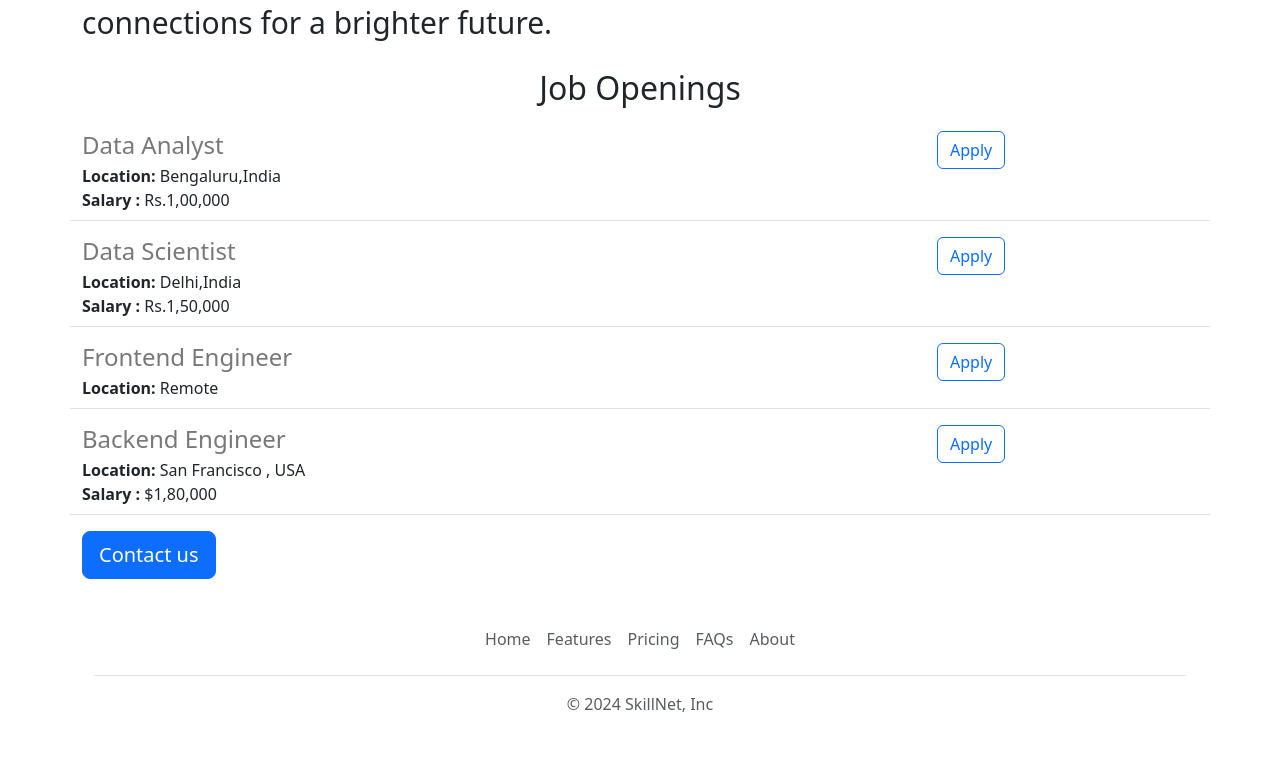
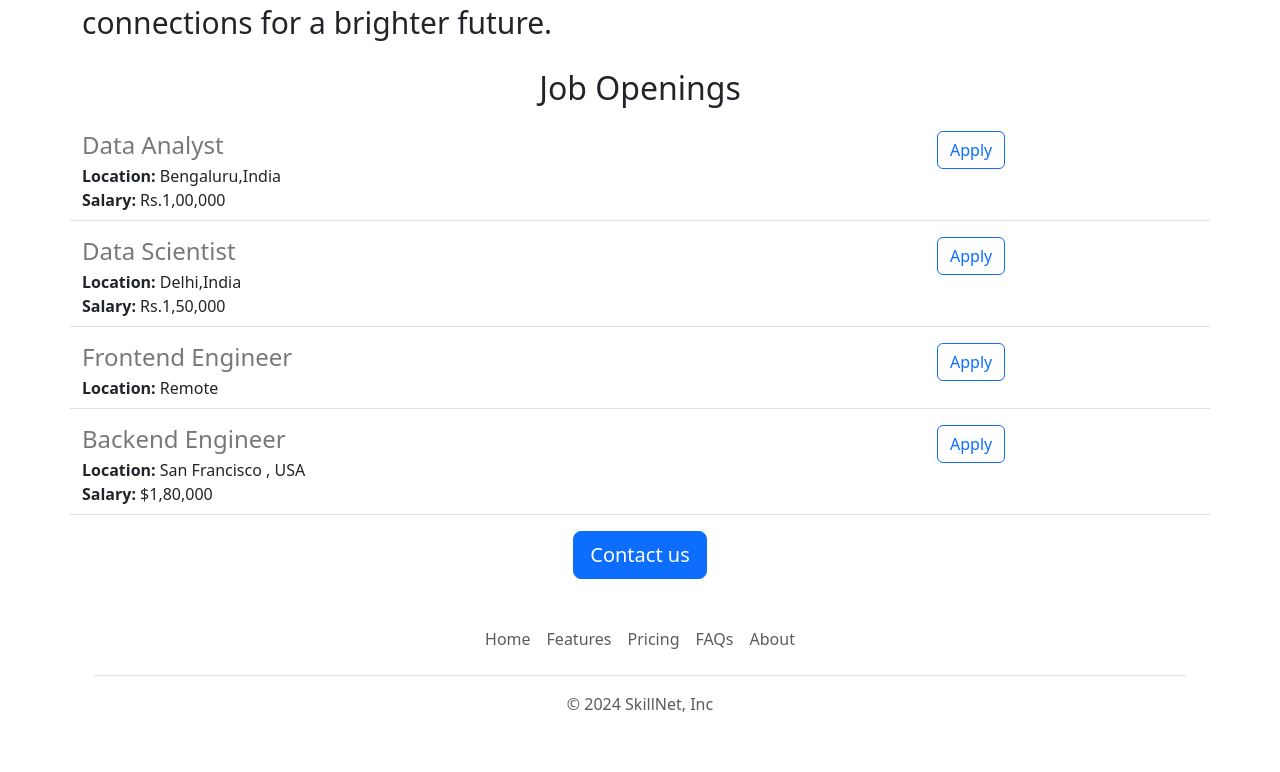
Before and after one commit to NYSHREYAS/SkillNet, a Flask app: page / in a window 1280 px wide. Shown: the part 1205-1977 px from the top of the page. Run offline with Flask 3, Linux system fonts and the light colour scheme.

Commit message:
work on apply button and contact

```diff
--- a/templates/home.html
+++ b/templates/home.html
@@ -57,8 +57,8 @@
 
          {% endfor %}
        </div>
-       <div style = "text-align: center border-radius : 4px" >
-       <button class="btn btn-primary btn-lg">Contact us</button>
+         <div style="text-align: center; border-radius: 4px;">
+       <a href = " mailto:Hello@shreyasnepale07@gmail.com ?subject=Question%20related%20to%20Job%20Openings%20&body=My%20name%20%3A%20%3Cyour%20name%20here%20%3E%0D%0A%0D%0AMy%20questions%20%3A%20%3C%20enter%20question%20%3E" class="btn btn-primary btn-lg"> Contact us</a>
        </div>
      </div>
      {% include 'footer.html'%}
--- a/templates/jobitem.html
+++ b/templates/jobitem.html
@@ -1,28 +1,21 @@
-<div class=" border-bottom row " style="margin-bottom:16px; padding-bottom:8px;">
-
-  <div class ="col-9">
-
-    <h4 style ="color : rgb(120,120,120); margin-bottom:4px;" > {{ job [ 'title']}}
-
+<div class="border-bottom row" style="margin-bottom:16px; padding-bottom:8px;">
+  <div class="col-9">
+    <h4 style="color: rgb(120,120,120); margin-bottom:4px;">
+      {{ job['title'] }}
     </h4>
-
-    <div > <b> Location: </b> {{job['location']}}
-
+    <div>
+      <b>Location:</b> {{ job['location'] }}
     </div>
-
     {% if 'salary' in job %}
-
     <div>
-      <b> Salary : </b> {{job['salary']}}
+      <b>Salary:</b> {{ job['salary'] }}
     </div>
-
-    {% endif%}
-
+    {% endif %}
   </div>
 
   <div class="col-3">
-    <button type="button" class="btn btn-outline-primary">Apply</button>
-
+    <a href= "mailto:Hello@shreyasnepale07@gmail.com ?subject=Application%20of%20{{job['title']}}&body=My%20name%20%3A%20%3Cyour%20name%20here%20%3E%0D%0A%0D%0AMy%20Resume%20link%20%3A%20%3Cresume%20link%20%3E%0D%0A%0D%0AMy%20linkedIn%20link%20%3A%20%3Clinkedln%20in%3E "  class="btn btn-outline-primary">
+      Apply
+    </a>
   </div>
-
 </div>
```
